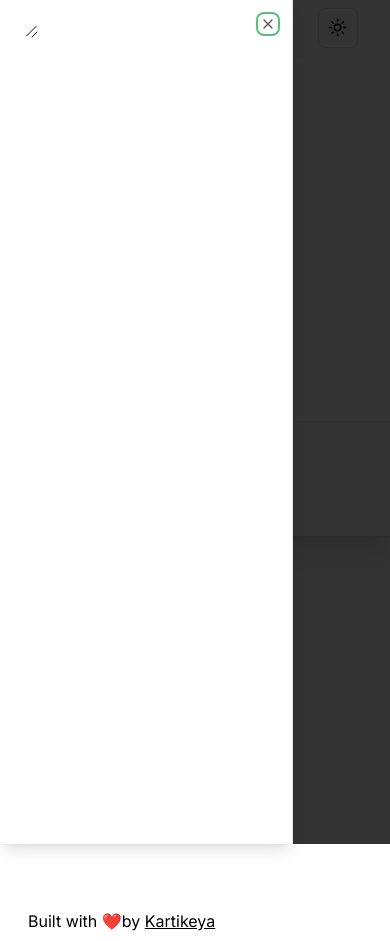
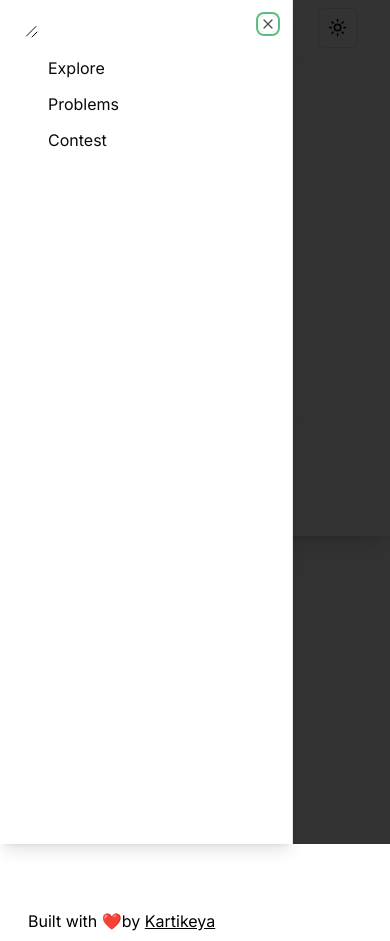
Before and after one commit to kartik3yaS/LeetCode-WhiteBoard, a Next.js app: page / in a window 390 px wide. Both pictures are taken after a click on the button "Toggle Menu". Built offline with nearby package versions, Linux system fonts and the light colour scheme.

Commit message:
updated and added sidebarNav items

```diff
--- /dev/null
+++ b/components/config/docs.ts
@@ -0,0 +1,323 @@
+// import { MainNavItem, SidebarNavItem } from "./types/nav"
+import { SidebarNavItem, MainNavItem } from "../types/nav"
+
+interface DocsConfig {
+  mainNav: MainNavItem[]
+  sidebarNav: SidebarNavItem[]
+}
+
+export const docsConfig: DocsConfig = {
+  mainNav: [
+    {
+      title: "Explore",
+      href: "/explore",
+    },
+    {
+      title: "Problems",
+      href: "/problems",
+    },
+    {
+      title: "Contest",
+      href: "/contest",
+    },
+  ],
+  sidebarNav: [
+    // {
+    //   title: "Getting Started",
+    //   items: [
+    //     {
+    //       title: "Introduction",
+    //       href: "/docs",
+    //       items: [],
+    //     },
+    //     {
+    //       title: "Installation",
+    //       href: "/docs/installation",
+    //       items: [],
+    //     },
+    //     {
+    //       title: "components.json",
+    //       href: "/docs/components-json",
+    //       items: [],
+    //     },
+    //     {
+    //       title: "Theming",
+    //       href: "/docs/theming",
+    //       items: [],
+    //     },
+    //     {
+    //       title: "Dark mode",
+    //       href: "/docs/dark-mode",
+    //       items: [],
+    //     },
+    //     {
+    //       title: "CLI",
+    //       href: "/docs/cli",
+    //       items: [],
+    //     },
+    //     {
+    //       title: "Typography",
+    //       href: "/docs/components/typography",
+    //       items: [],
+    //     },
+    //     {
+    //       title: "Figma",
+    //       href: "/docs/figma",
+    //       items: [],
+    //     },
+    //     {
+    //       title: "Changelog",
+    //       href: "/docs/changelog",
+    //       items: [],
+    //     },
+    //   ],
+    // },
+    // {
+    //   title: "Components",
+    //   items: [
+    //     {
+    //       title: "Accordion",
+    //       href: "/docs/components/accordion",
+    //       items: [],
+    //     },
+    //     {
+    //       title: "Alert",
+    //       href: "/docs/components/alert",
+    //       items: [],
+    //     },
+    //     {
+    //       title: "Alert Dialog",
+    //       href: "/docs/components/alert-dialog",
+    //       items: [],
+    //     },
+    //     {
+    //       title: "Aspect Ratio",
+    //       href: "/docs/components/aspect-ratio",
+    //       items: [],
+    //     },
+    //     {
+    //       title: "Avatar",
+    //       href: "/docs/components/avatar",
+    //       items: [],
+    //     },
+    //     {
+    //       title: "Badge",
+    //       href: "/docs/components/badge",
+    //       items: [],
+    //     },
+    //     {
+    //       title: "Breadcrumb",
+    //       href: "/docs/components/breadcrumb",
+    //       items: [],
+    //       label: "New",
+    //     },
+    //     {
+    //       title: "Button",
+    //       href: "/docs/components/button",
+    //       items: [],
+    //     },
+    //     {
+    //       title: "Calendar",
+    //       href: "/docs/components/calendar",
+    //       items: [],
+    //     },
+    //     {
+    //       title: "Card",
+    //       href: "/docs/components/card",
+    //       items: [],
+    //     },
+    //     {
+    //       title: "Carousel",
+    //       href: "/docs/components/carousel",
+    //       items: [],
+    //     },
+    //     {
+    //       title: "Checkbox",
+    //       href: "/docs/components/checkbox",
+    //       items: [],
+    //     },
+    //     {
+    //       title: "Collapsible",
+    //       href: "/docs/components/collapsible",
+    //       items: [],
+    //     },
+    //     {
+    //       title: "Combobox",
+    //       href: "/docs/components/combobox",
+    //       items: [],
+    //     },
+    //     {
+    //       title: "Command",
+    //       href: "/docs/components/command",
+    //       items: [],
+    //     },
+    //     {
+    //       title: "Context Menu",
+    //       href: "/docs/components/context-menu",
+    //       items: [],
+    //     },
+    //     {
+    //       title: "Data Table",
+    //       href: "/docs/components/data-table",
+    //       items: [],
+    //     },
+    //     {
+    //       title: "Date Picker",
+    //       href: "/docs/components/date-picker",
+    //       items: [],
+    //     },
+    //     {
+    //       title: "Dialog",
+    //       href: "/docs/components/dialog",
+    //       items: [],
+    //     },
+    //     {
+    //       title: "Drawer",
+    //       href: "/docs/components/drawer",
+    //       items: [],
+    //     },
+    //     {
+    //       title: "Dropdown Menu",
+    //       href: "/docs/components/dropdown-menu",
+    //       items: [],
+    //     },
+    //     {
+    //       title: "Form",
+    //       href: "/docs/components/form",
+    //       items: [],
+    //     },
+    //     {
+    //       title: "Hover Card",
+    //       href: "/docs/components/hover-card",
+    //       items: [],
+    //     },
+    //     {
+    //       title: "Input",
+    //       href: "/docs/components/input",
+    //       items: [],
+    //     },
+    //     {
+    //       title: "Input OTP",
+    //       href: "/docs/components/input-otp",
+    //       items: [],
+    //       label: "New",
+    //     },
+    //     {
+    //       title: "Label",
+    //       href: "/docs/components/label",
+    //       items: [],
+    //     },
+    //     {
+    //       title: "Menubar",
+    //       href: "/docs/components/menubar",
+    //       items: [],
+    //     },
+    //     {
+    //       title: "Navigation Menu",
+    //       href: "/docs/components/navigation-menu",
+    //       items: [],
+    //     },
+    //     {
+    //       title: "Pagination",
+    //       href: "/docs/components/pagination",
+    //       items: [],
+    //     },
+    //     {
+    //       title: "Popover",
+    //       href: "/docs/components/popover",
+    //       items: [],
+    //     },
+    //     {
+    //       title: "Progress",
+    //       href: "/docs/components/progress",
+    //       items: [],
+    //     },
+    //     {
+    //       title: "Radio Group",
+    //       href: "/docs/components/radio-group",
+    //       items: [],
+    //     },
+    //     {
+    //       title: "Resizable",
+    //       href: "/docs/components/resizable",
+    //       items: [],
+    //     },
+    //     {
+    //       title: "Scroll Area",
+    //       href: "/docs/components/scroll-area",
+    //       items: [],
+    //     },
+    //     {
+    //       title: "Select",
+    //       href: "/docs/components/select",
+    //       items: [],
+    //     },
+    //     {
+    //       title: "Separator",
+    //       href: "/docs/components/separator",
+    //       items: [],
+    //     },
+    //     {
+    //       title: "Sheet",
+    //       href: "/docs/components/sheet",
+    //       items: [],
+    //     },
+    //     {
+    //       title: "Skeleton",
+    //       href: "/docs/components/skeleton",
+    //       items: [],
+    //     },
+    //     {
+    //       title: "Slider",
+    //       href: "/docs/components/slider",
+    //       items: [],
+    //     },
+    //     {
+    //       title: "Sonner",
+    //       href: "/docs/components/sonner",
+    //       items: [],
+    //     },
+    //     {
+    //       title: "Switch",
+    //       href: "/docs/components/switch",
+    //       items: [],
+    //     },
+    //     {
+    //       title: "Table",
+    //       href: "/docs/components/table",
+    //       items: [],
+    //     },
+    //     {
+    //       title: "Tabs",
+    //       href: "/docs/components/tabs",
+    //       items: [],
+    //     },
+    //     {
+    //       title: "Textarea",
+    //       href: "/docs/components/textarea",
+    //       items: [],
+    //     },
+    //     {
+    //       title: "Toast",
+    //       href: "/docs/components/toast",
+    //       items: [],
+    //     },
+    //     {
+    //       title: "Toggle",
+    //       href: "/docs/components/toggle",
+    //       items: [],
+    //     },
+    //     {
+    //       title: "Toggle Group",
+    //       href: "/docs/components/toggle-group",
+    //       items: [],
+    //     },
+    //     {
+    //       title: "Tooltip",
+    //       href: "/docs/components/tooltip",
+    //       items: [],
+    //     },
+    //   ],
+    // },
+  ],
+}
--- a/components/mobile-nav.tsx
+++ b/components/mobile-nav.tsx
@@ -7,6 +7,7 @@ import { ViewVerticalIcon } from "@radix-ui/react-icons"
 import { Icons } from "@/components/icons"
 import { cn } from "@/lib/utils"
 import { Button } from "./ui/button"
+import { docsConfig } from "./config/docs"
 import { ScrollArea } from "./ui/scroll-area"
 import { Sheet, SheetContent, SheetTrigger } from "./ui/sheet";
 
@@ -60,37 +61,22 @@ export function MobileNav() {
             >
                 <Icons.logo className="mr-2 h-4 w-4" />
             </MobileLink>
-          {/* <ScrollArea className="my-4 h-[calc(100vh-8rem)] pb-10 pl-6">
-            <div className="flex flex-col space-y-2">
-              {docsConfig.sidebarNav.map((item, index) => (
-                <div key={index} className="flex flex-col space-y-3 pt-6">
-                  <h4 className="font-medium">{item.title}</h4>
-                  {item?.items?.length &&
-                    item.items.map((item) => (
-                      <React.Fragment key={item.href}>
-                        {!item.disabled &&
-                          (item.href ? (
+            <ScrollArea className="my-4 h-[calc(100vh-8rem)] pb-10 pl-6">
+              <div className="flex flex-col space-y-3">
+                {docsConfig.mainNav?.map(
+                  (item) =>
+                    item.href && (
                       <MobileLink
+                        key={item.href}
                         href={item.href}
                         onOpenChange={setOpen}
-                              className="text-muted-foreground"
                       >
                         {item.title}
-                              {item.label && (
-                                <span className="ml-2 rounded-md bg-[#adfa1d] px-1.5 py-0.5 text-xs leading-none text-[#000000] no-underline group-hover:no-underline">
-                                  {item.label}
-                                </span>
+                      </MobileLink>
+                    )
                 )}
-                            </MobileLink>
-                          ) : (
-                            item.title
-                          ))}
-                      </React.Fragment>
-                    ))}
               </div>
-              ))}
-            </div>
-          </ScrollArea> */}
+            </ScrollArea>
         </SheetContent>
       </Sheet>
     )
```
Also changed, not shown: app/problems/[id]/page.js (line endings or trailing spaces). Lines whose indentation alone changed are shown as unchanged.
